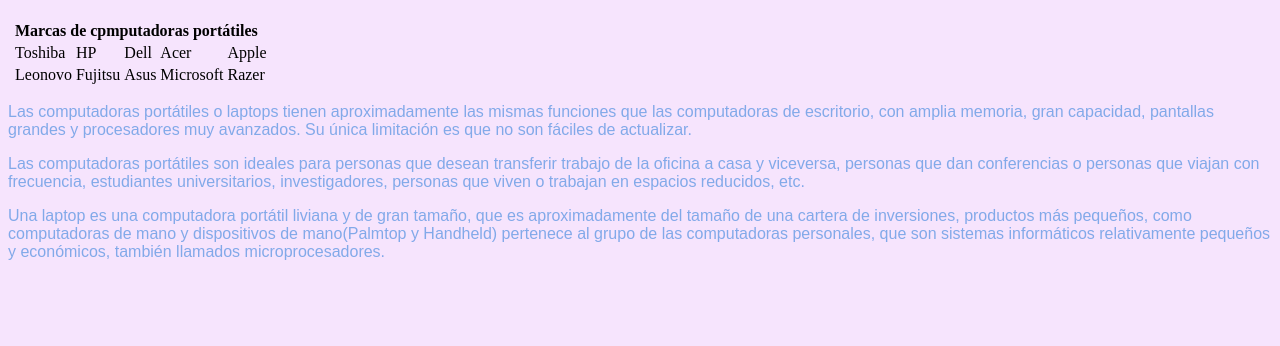
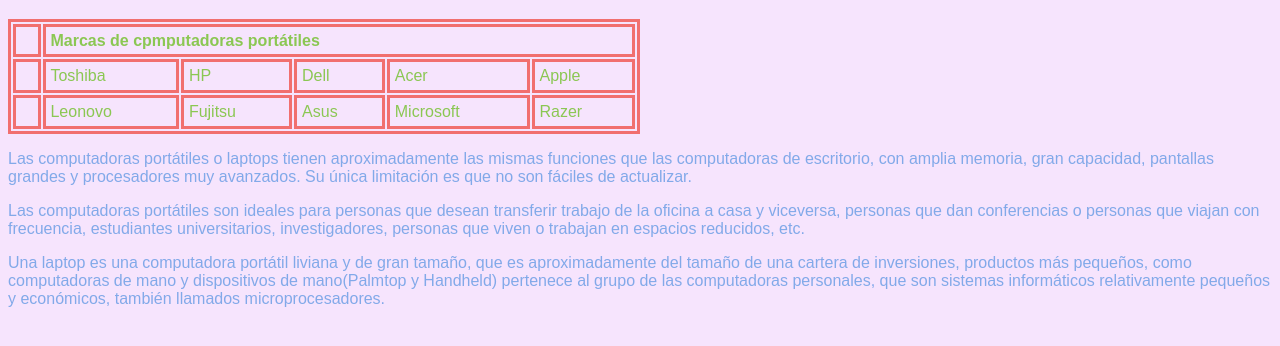
Before and after one commit to Jime-lobeth/Dada-y-Jime, a plain HTML site: page Página en Pareja/informacion.html in a window 1280 px wide. Shown: the part 132-478 px from the top of the page. Drawn offline with Linux system fonts and the light colour scheme.

Commit message:
Cambios a dos paginas

```diff
--- a/Página en Pareja/css/micss.css
+++ b/Página en Pareja/css/micss.css
@@ -14,7 +14,7 @@
 	font-style: large;
 	color: #82A9E9;
 }
-H3{
+h3{
 	color: #C54799;
 	font-family: cursive;
 }
@@ -38,3 +38,16 @@
 	color: #05A7A7;
 	font-family: fantasy;
 }
+table{
+	border: 3px solid;
+	width: 50%;
+	border-color: #F16F6F;
+
+}
+td{
+	font-family: fantasy;
+	padding: 0.3em;
+	border: 3px solid;
+	border-color: #F16F6F;
+	color: #8BC753
+}
```
Also changed, not shown: Página en Pareja/index.html (+4 -4 lines), Página en Pareja/nosotros.html (+2 -2 lines).
